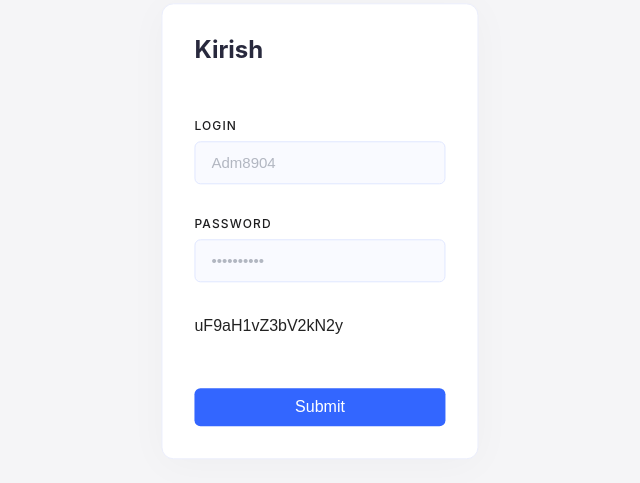
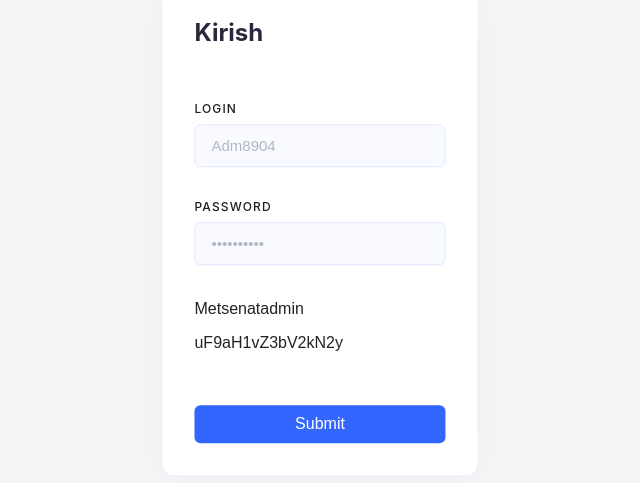
Before and after one commit to iskandar-me/metsenat, a website: page pages/login/login.html in a window 1280 px wide. Shown: the part 199-682 px from the top of the page, without its empty margins (320-960 px from the left). Drawn offline with Linux system fonts and the light colour scheme.

Commit message:
Update login.html

```diff
--- a/pages/login/login.html
+++ b/pages/login/login.html
@@ -48,6 +48,7 @@
                      placeholder="••••••••••" />
                   <span class="error-password-message"></span>
                </div>
+               <p style="cursor: pointer" id="textToCopy">Metsenatadmin</p>
                <p style="cursor: pointer" id="textToCopy">uF9aH1vZ3bV2kN2y</p>
 
                <div class="recaptcha-wrapper">
```
